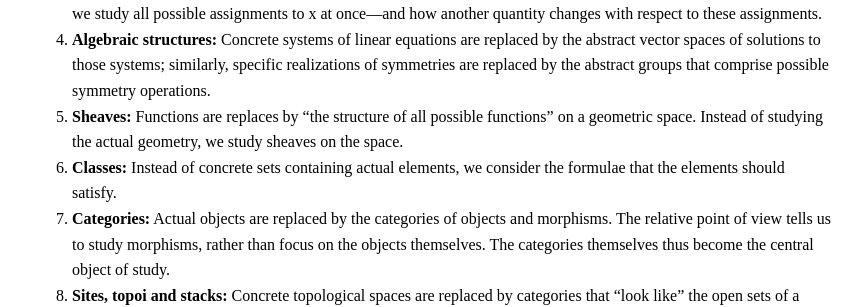
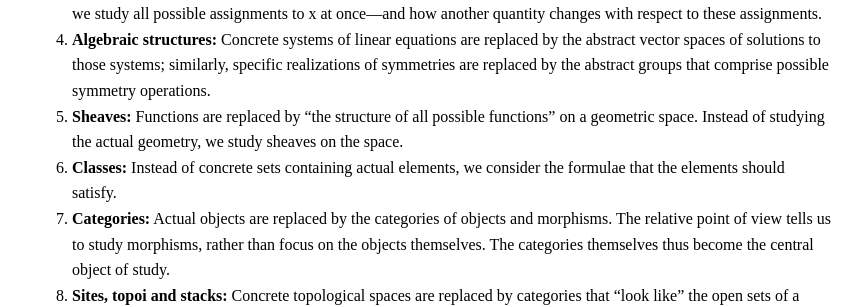
Before and after one commit to smitke6/smitke6.github.io, a Jekyll site: the page built from archive/en/2026-11-01-abstraction.md, in a window 1280 px wide. Shown: the part 467-774 px from the top of the page, without its empty margins (208-1071 px from the left). Built offline with Jekyll 4.4.1, drawn with Linux system fonts in a browser that asks for light colours.

Commit message:
Update 2026-11-01-abstraction.md

```diff
--- a/archive/en/2026-11-01-abstraction.md
+++ b/archive/en/2026-11-01-abstraction.md
@@ -10,7 +10,7 @@ Abstraction is fundamental to mathematics. Essentially, abstraction filters out
 2. **Basic algebra:** Replaces concrete numbers with indeterminates (x, y etc.) that can have any numerical value, and studies equations written in those symbols.
 3. **Functions:** Model quantities that depend on an indeterminate x. By elevating functions as the central object of study, we study all possible assignments to x at once---and how another quantity changes with respect to these assignments.
 4. **Algebraic structures:** Concrete systems of linear equations are replaced by the abstract vector spaces of solutions to those systems; similarly, specific realizations of symmetries are replaced by the abstract groups that comprise possible symmetry operations.
-5. **Sheaves:** Functions are replaces by "the structure of all possible functions" on a geometric space. Instead of studying the actual geometry, we study sheaves on the space.
+5. **Sheaves:** Functions are replaced by "the structure of all possible functions" on a geometric space. Instead of studying the actual geometry, we study sheaves on the space.
 6. **Classes:** Instead of concrete sets containing actual elements, we consider the formulae that the elements should satisfy.
 7. **Categories:** Actual objects are replaced by the categories of objects and morphisms. The relative point of view tells us to study morphisms, rather than focus on the objects themselves. The categories themselves thus become the central object of study.
 8. **Sites, topoi and stacks:** Concrete topological spaces are replaced by categories that "look like" the open sets of a space; sheaves on such a space are replaced by pseudo-functors into the category of groupoids. Thus, instead of sheaves of sets on an actual geometric space, we get categories with category-valued sheaves.
```
